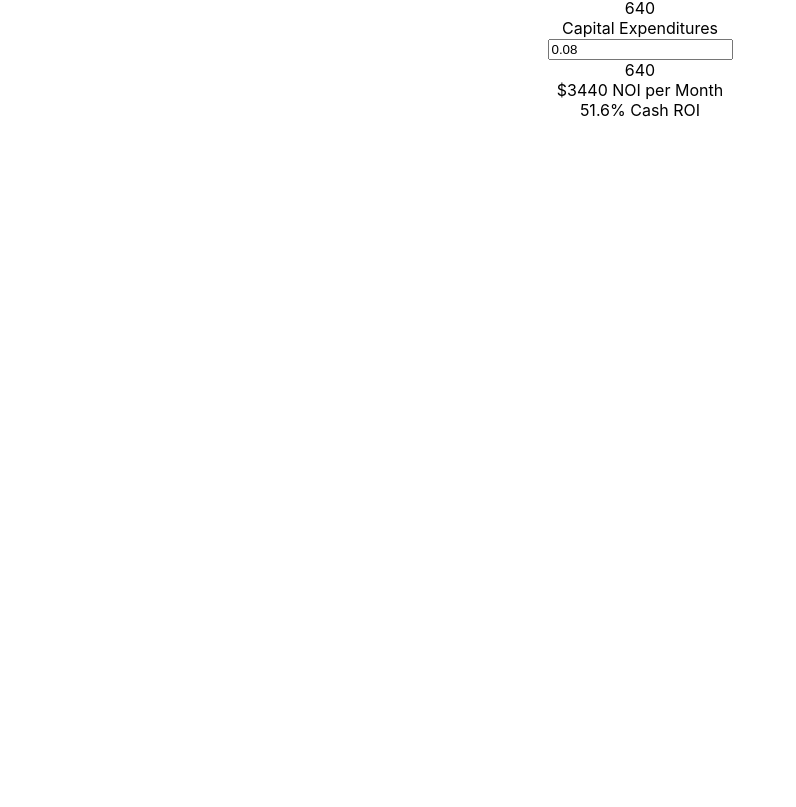
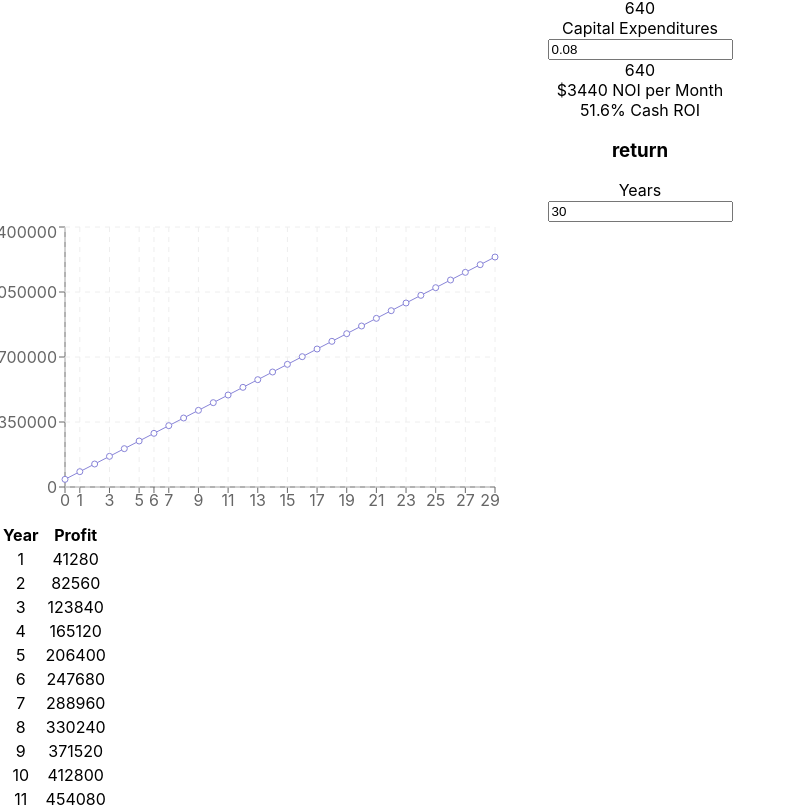
Before and after one commit to zrichardet/Rental-Calc, a React (Create React App) app: page / in a window 1280 px wide. Shown: the part 436-1243 px from the top of the page, without its empty margins (0-796 px from the left). Before the commit the page ends 800 px from the top, so only its background shows below. Built offline with nearby package versions, Linux system fonts and the light colour scheme.

Commit message:
Added yearly profit table and bug fixes

```diff
--- a/package.json
+++ b/package.json
@@ -5,7 +5,8 @@
   "dependencies": {
     "react": "^16.8.6",
     "react-dom": "^16.8.6",
-    "react-scripts": "3.0.1"
+    "react-scripts": "3.0.1",
+    "recharts": "1.6.2"
   },
   "scripts": {
     "start": "react-scripts start",
--- a/src/RoiCalc.js
+++ b/src/RoiCalc.js
@@ -1,4 +1,5 @@
 import React from "react";
+import { LineChart, YAxis, XAxis, CartesianGrid, Line } from "recharts";
 
 export class ROICalc extends React.Component {
   constructor(props) {
@@ -11,30 +12,48 @@ export class ROICalc extends React.Component {
       capitalExpenditures: 0.08,
       maintenanceFee: 0.08,
       vacancyRate: 0.08,
-      managementFee: 0.08
+      managementFee: 0.08,
+      returnYears: 30
     };
     this.handleChange = this.handleChange.bind(this);
   }
   handleChange(field) {
     const _this = this;
     return function(evt) {
-      const newState = { [field]: evt.target.value };
+      const newState = { [field]: parseFloat(evt.target.value) };
       _this.setState(newState);
     };
   }
   sumExpenses() {
     let totalExpenses =
-      this.state.monthlyMortgage +
+      this.state.monthlyMortgage * 1 +
       this.state.monthlyIncome * this.state.vacancyRate +
       this.state.monthlyIncome * this.state.managementFee +
       this.state.monthlyIncome * this.state.maintenanceFee +
       this.state.monthlyIncome * this.state.capitalExpenditures;
     return totalExpenses;
   }
+  calculateNOI() {
+    return this.state.monthlyIncome * 12 - this.sumExpenses() * 12;
+  }
   calculateROI() {
-    let NOI = this.state.monthlyIncome * 12 - this.sumExpenses() * 12;
-    let ROI = (NOI / (this.state.purchasePrice * this.state.downPayment)) * 100;
+    let ROI =
+      (this.calculateNOI() /
+        (this.state.purchasePrice * this.state.downPayment)) *
+      100;
     return ROI.toFixed(1);
+  }
+  makeReturnTable(years) {
+    let table = [];
+    [...Array(years).keys()].forEach(i => {
+      let returnObject = {
+        year: i,
+        return: this.calculateNOI() * (i + 1)
+      };
+      table.push(returnObject);
+    });
+
+    return table;
   }
   render() {
     return (
@@ -102,6 +121,40 @@ export class ROICalc extends React.Component {
           ${this.state.monthlyIncome - this.sumExpenses()} NOI per Month
         </div>
         <div>{this.calculateROI()}% Cash ROI</div>
+        <h3>return</h3>
+        <div>Years</div>
+        <input
+          type="text"
+          value={this.state.returnYears}
+          onChange={this.handleChange("returnYears")}
+        />
+
+        <LineChart
+          width={500}
+          height={300}
+          data={this.makeReturnTable(this.state.returnYears)}
+        >
+          <XAxis dataKey="year" />
+          <YAxis />
+          <CartesianGrid stroke="#eee" strokeDasharray="5 5" />
+          <Line type="monotone" dataKey="return" stroke="#8884d8" />
+        </LineChart>
+        <div>
+          <table>
+            <tr>
+              <th>Year</th>
+              <th>Profit</th>
+            </tr>
+            {this.makeReturnTable(this.state.returnYears).map(returnObject => {
+              return (
+                <tr>
+                  <td>{returnObject.year + 1}</td>
+                  <td>{returnObject.return}</td>
+                </tr>
+              );
+            })}
+          </table>
+        </div>
       </div>
     );
   }
```
Also changed, not shown: 1 other file (tests, documents, lock files or other folders).
